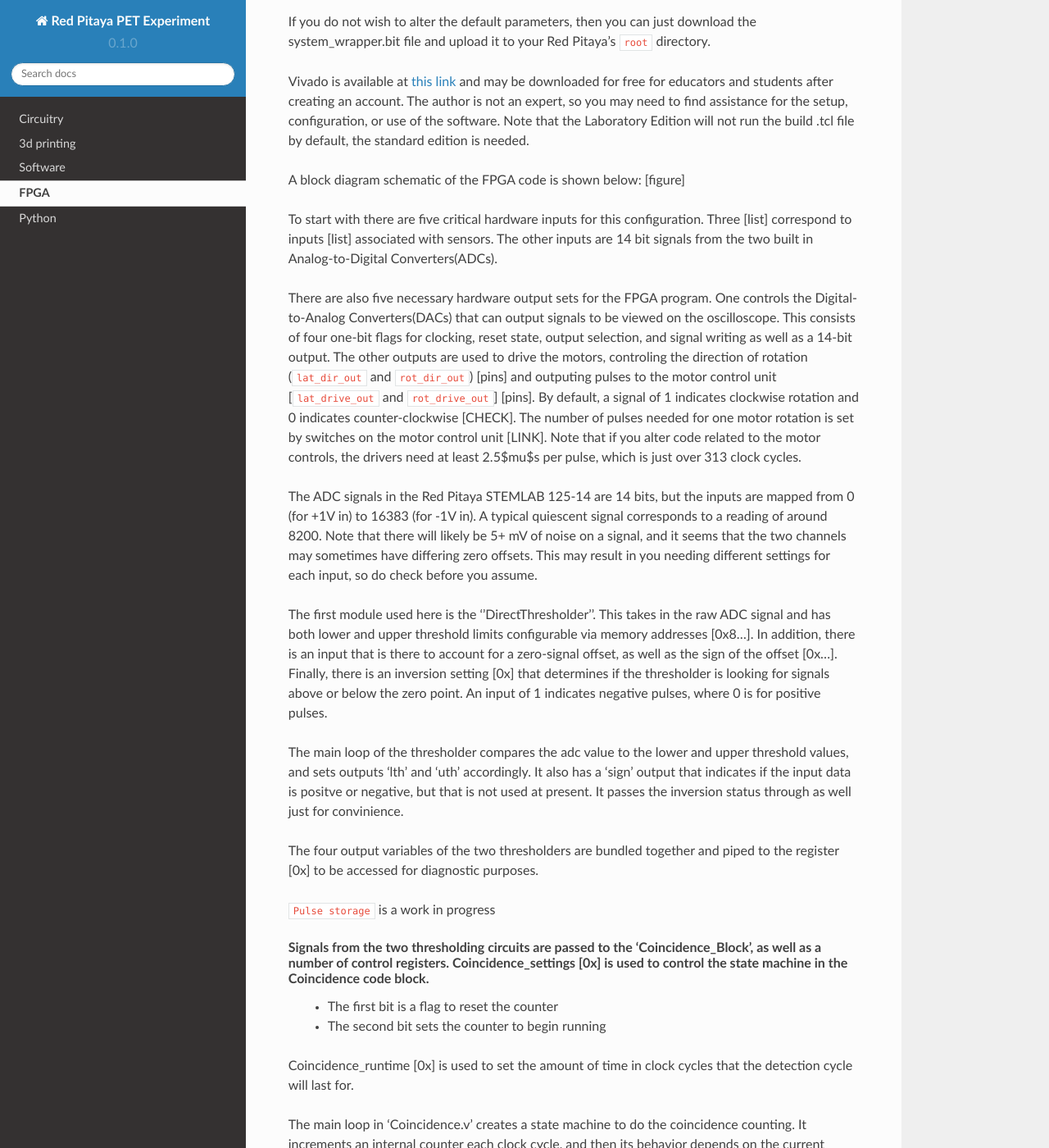
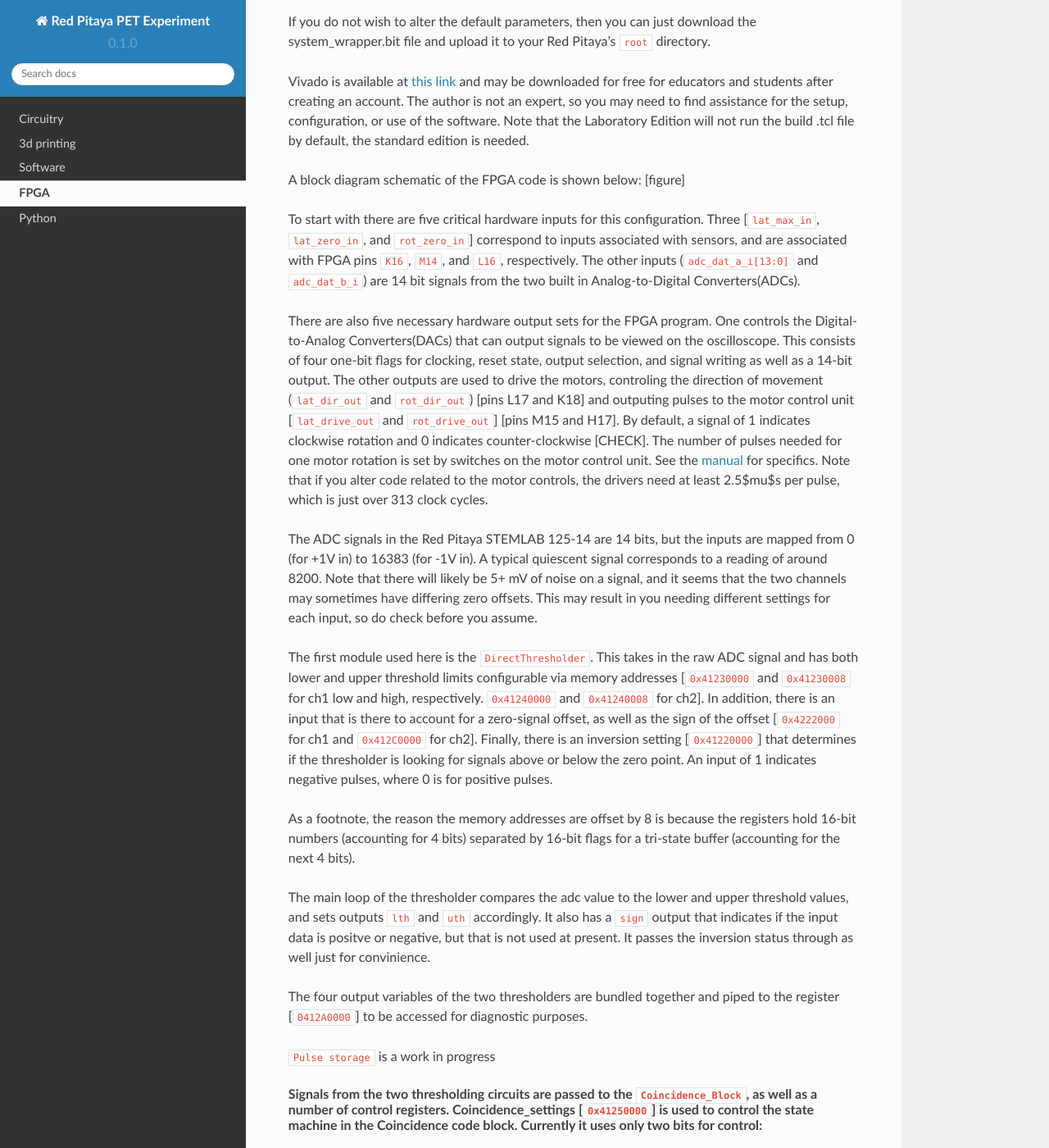
Before and after one commit to UChicagoPhysicsLabs/PositronEmissionTomography, a Sphinx documentation site: the page built from docs/source/FPGA.rst, in a window 1280 px wide and 1400 px high, scrolled down 217 px. Shown: the whole window at 82% size. Built offline with Sphinx 7.4.7 and the Read the Docs theme 2.0.0, drawn with Linux system fonts in a browser that asks for light colours; pages that are not in the unit, such as notebooks, are missing from menus; some of the changed text lies outside the part shown.

Commit message:
Updating documentation

```diff
--- a/docs/source/FPGA.rst
+++ b/docs/source/FPGA.rst
@@ -11,25 +11,27 @@ Vivado is available at `this link <https://www.xilinx.com/support/download/index
 A block diagram schematic of the FPGA code is shown below:
 [figure]
 
-To start with there are five critical hardware inputs for this configuration.  Three [list] correspond to inputs [list] associated with sensors.  The other inputs are 14 bit signals from the two built in Analog-to-Digital Converters(ADCs).
+To start with there are five critical hardware inputs for this configuration.  Three [``lat_max_in``, ``lat_zero_in``, and ``rot_zero_in``] correspond to inputs associated with sensors, and are associated with FPGA pins ``K16``, ``M14``, and ``L16``, respectively.  The other inputs (``adc_dat_a_i[13:0]`` and ``adc_dat_b_i``) are 14 bit signals from the two built in Analog-to-Digital Converters(ADCs).
 
-There are also five necessary hardware output sets for the FPGA program.  One controls the Digital-to-Analog Converters(DACs) that can output signals to be viewed on the oscilloscope.  This consists of four one-bit flags for clocking, reset state, output selection, and signal writing as well as a 14-bit output.  The other outputs are used to drive the motors, controling the direction of rotation (``lat_dir_out`` and ``rot_dir_out``) [pins] and outputing pulses to the motor control unit [``lat_drive_out`` and ``rot_drive_out``] [pins].  By default, a signal of 1 indicates clockwise rotation and 0 indicates counter-clockwise [CHECK].  The number of pulses needed for one motor rotation is set by switches on the motor control unit [LINK].  Note that if you alter code related to the motor controls, the drivers need at least 2.5$\mu$s per pulse, which is just over 313 clock cycles.
+There are also five necessary hardware output sets for the FPGA program.  One controls the Digital-to-Analog Converters(DACs) that can output signals to be viewed on the oscilloscope.  This consists of four one-bit flags for clocking, reset state, output selection, and signal writing as well as a 14-bit output.  The other outputs are used to drive the motors, controling the direction of movement (``lat_dir_out`` and ``rot_dir_out``) [pins L17 and K18] and outputing pulses to the motor control unit [``lat_drive_out`` and ``rot_drive_out``] [pins M15 and H17].  By default, a signal of 1 indicates clockwise rotation and 0 indicates counter-clockwise [CHECK].  The number of pulses needed for one motor rotation is set by switches on the motor control unit.  See the `manual <https://www.omc-stepperonline.com/index.php?route=product/product/get_file&file=382/DM542T_V4.0.pdf>`_ for specifics.  Note that if you alter code related to the motor controls, the drivers need at least 2.5$\mu$s per pulse, which is just over 313 clock cycles.
 
 The ADC signals in the Red Pitaya STEMLAB 125-14 are 14 bits, but the inputs are mapped from 0 (for +1V in) to 16383 (for -1V in).  A typical quiescent signal corresponds to a reading of around 8200.  Note that there will likely be 5+ mV of noise on a signal, and it seems that the two channels may sometimes have differing zero offsets.  This may result in you needing different settings for each input, so do check before you assume.
 
-The first module used here is the ''DirectThresholder''.  This takes in the raw ADC signal and has both lower and upper threshold limits configurable via memory addresses [0x8...].  In addition, there is an input that is there to account for a zero-signal offset, as well as the sign of the offset [0x...].  Finally, there is an inversion setting [0x] that determines if the thresholder is looking for signals above or below the zero point.  An input of 1 indicates negative pulses, where 0 is for positive pulses.
+The first module used here is the ``DirectThresholder``.  This takes in the raw ADC signal and has both lower and upper threshold limits configurable via memory addresses [``0x41230000`` and ``0x41230008`` for ch1 low and high, respectively.  ``0x41240000`` and  ``0x41240008`` for ch2].  In addition, there is an input that is there to account for a zero-signal offset, as well as the sign of the offset [``0x4222000`` for ch1 and ``0x412C0000`` for ch2].  Finally, there is an inversion setting [``0x41220000``] that determines if the thresholder is looking for signals above or below the zero point.  An input of 1 indicates negative pulses, where 0 is for positive pulses.
 
-The main loop of the thresholder compares the adc value to the lower and upper threshold values, and sets outputs 'lth' and 'uth' accordingly.  It also has a 'sign' output that indicates if the input data is positve or negative, but that is not used at present.  It passes the inversion status through as well just for convinience.
+As a footnote, the reason the memory addresses are offset by 8 is because the registers hold 16-bit numbers (accounting for 4 bits) separated by 16-bit flags for a tri-state buffer (accounting for the next 4 bits).
 
-The four output variables of the two thresholders are bundled together and piped to the register [0x] to be accessed for diagnostic purposes.
+The main loop of the thresholder compares the adc value to the lower and upper threshold values, and sets outputs ``lth`` and ``uth`` accordingly.  It also has a ``sign`` output that indicates if the input data is positve or negative, but that is not used at present.  It passes the inversion status through as well just for convinience.
+
+The four output variables of the two thresholders are bundled together and piped to the register [``0412A0000``] to be accessed for diagnostic purposes.
 
 ``Pulse storage`` is a work in progress
 
-Signals from the two thresholding circuits are passed to the 'Coincidence_Block', as well as a number of control registers.  Coincidence_settings [0x] is used to control the state machine in the Coincidence code block.
+Signals from the two thresholding circuits are passed to the ``Coincidence_Block``, as well as a number of control registers.  Coincidence_settings [``0x41250000``] is used to control the state machine in the Coincidence code block.  Currently it uses only two bits for control:
   - The first bit is a flag to reset the counter
   - The second bit sets the counter to begin running
 
-Coincidence_runtime [0x] is used to set the amount of time in clock cycles that the detection cycle will last for.
+Coincidence_runtime [``0x41340000``] is used to set the amount of time in clock cycles that the coincidence counting cycle will last for.
 
 The main loop in 'Coincidence.v'  creates a state machine to do the coincidence counting.  It increments an internal counter each clock cycle, and then its behavior depends on the current state.  It always begins a run in the 'idle' state = 0.
 
@@ -55,7 +57,8 @@ note: This exists because of some odd, long pulses that were generating multiple
 
 If state 1 or 2 has been detected but the internal counter exceeds the 'timeout' parameter:
     change to the state_1/2_timeout
-note: Currently the timeout is set at compile time as 250 clock cycles = 2 microseconds, but this parameter can be edited at will.
+
+Note: Currently the timeout is set at compile time as 250 clock cycles = 2 microseconds, but this parameter can be edited at will in the Vivado design.
 
 If in the over_threshold state for either channel:
     change to the recovery state at the next clock cycle
```
Also changed, not shown: docs/source/circuitry.rst (+6 -1 lines), docs/source/hardware.rst (+15 -0 lines), 6 other files.
